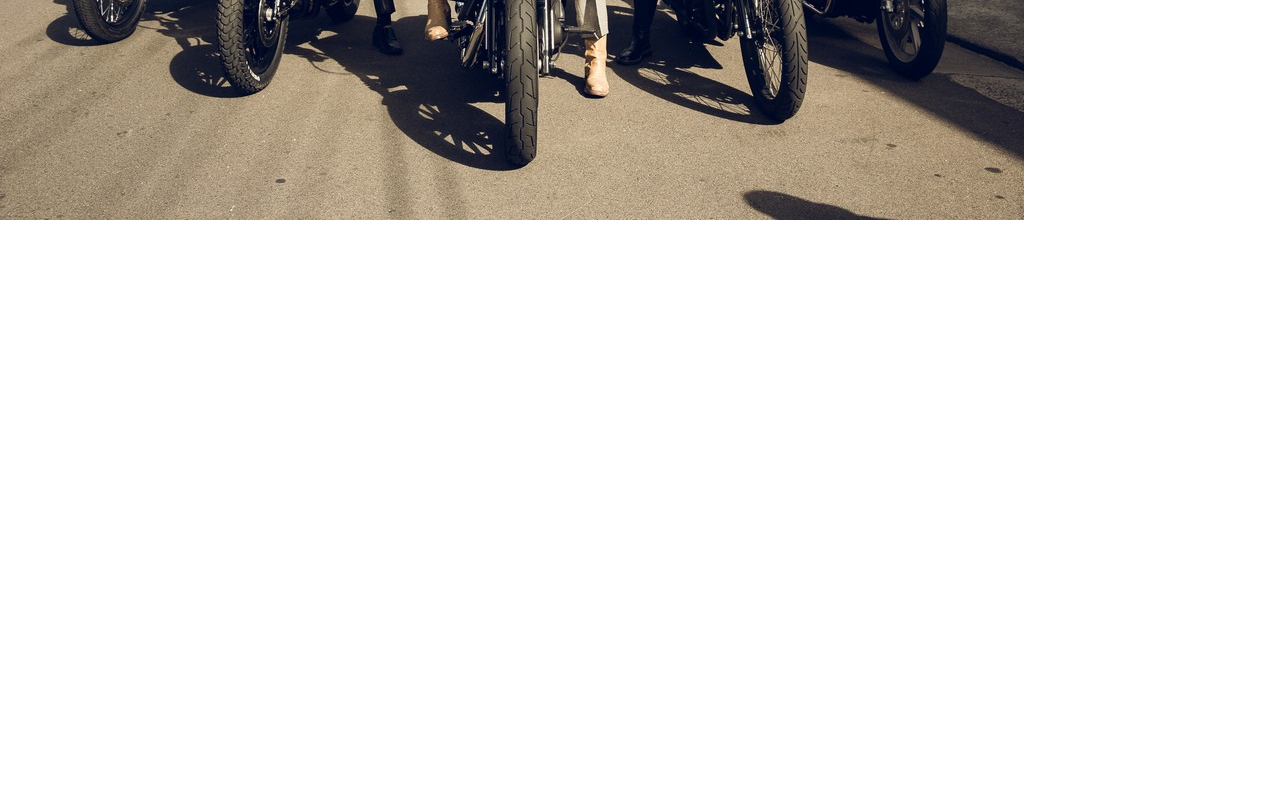
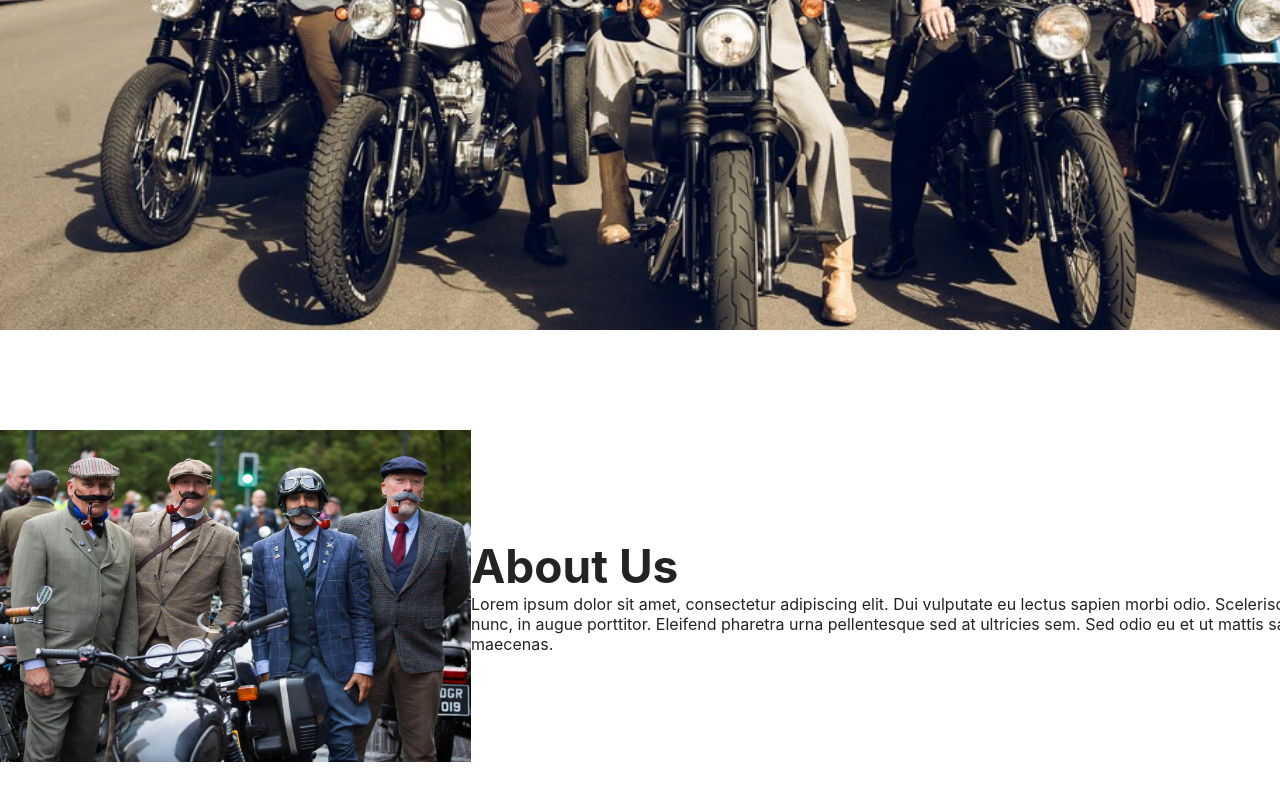
Before and after one commit to SamuelMeijer/agile-project-group5, a JavaScript app: page /about in a window 1280 px wide. Shown: the part 462-1262 px from the top of the page. After the commit the page ends 1224 px from the top, so only its background shows below. Built offline with nearby package versions, Linux system fonts and the light colour scheme; the HTML template or start-up script is replaced by a standard one.

Commit message:
daily save about page

```diff
--- a/src/components/About/About.js
+++ b/src/components/About/About.js
@@ -1,15 +1,26 @@
 import Styles from './about.module.css';
 
-
+import gents from '../../resources/images/distinguished-gents-ride.jpg'
 
 function About() {
     return(
         <div className={Styles.wrapper}>
             <header className={Styles.top}>
                 <div className={Styles.banner}>
-                    <h1 className={Styles.bannerh1}>We Were Born To Race</h1>
+                    <h1 className={Styles.h1}>We Were Born To Race</h1>
                 </div>
             </header>
+
+            <section className={Styles.middle}>
+                <div className={Styles.gentsDiv}>
+                    <img className={Styles.gentsImg} src={gents} alt="Gentlemen" />
+                </div>
+
+                <div className={Styles.middeText}>
+                    <h2 className={Styles.h2}>About Us</h2>
+                    <p className={Styles.p}>Lorem ipsum dolor sit amet, consectetur adipiscing elit. Dui vulputate eu lectus sapien morbi odio. Scelerisque quis duis facilisis nunc, in augue porttitor. Eleifend pharetra urna pellentesque sed at ultricies sem. Sed odio eu et ut mattis sagittis venenatis sed maecenas.</p>
+                </div>
+            </section>
 
 
 
--- a/src/components/About/about.module.css
+++ b/src/components/About/about.module.css
@@ -5,17 +5,12 @@
 }
 
 .wrapper {
-  height: 2796px;
-  width: 1440px;
-  color: #ffffff;
   display: flex;
-  text-align: center;
   justify-content: center;
+  flex-flow: column wrap;
 }
 
 .top {
-  width: 1440px;
-  height: 792px;
   display: flex;
   justify-content: center;
   align-items: center;
@@ -26,12 +21,13 @@
   height: 792px;
   background-image: url("../../resources/images/riding.jpg");
   background-repeat: no-repeat;
+  background-size: cover;
   display: flex;
   justify-content: center;
   align-items: center;
 }
 
-.bannerh1 {
+.h1 {
   font-family: -apple-system, BlinkMacSystemFont, "Segoe UI", Roboto, Oxygen,
     Ubuntu, Cantarell, "Open Sans", "Helvetica Neue", sans-serif;
   font-size: 55px;
@@ -46,3 +42,45 @@
   justify-content: center;
   align-items: center;
 }
+
+.h2 {
+  font-size: 46px;
+  font-family: -apple-system, BlinkMacSystemFont, "Segoe UI", Roboto, Oxygen,
+    Ubuntu, Cantarell, "Open Sans", "Helvetica Neue", sans-serif;
+  color: #232323;
+}
+
+.p {
+  font-family: -apple-system, BlinkMacSystemFont, "Segoe UI", Roboto, Oxygen,
+    Ubuntu, Cantarell, "Open Sans", "Helvetica Neue", sans-serif;
+  font-size: 16px;
+  color: #232323;
+}
+
+.gentsDiv {
+  display: flex;
+  align-items: center;
+  justify-content: center;
+}
+
+.gentsImg {
+  width: 471px;
+  height: 332px;
+}
+
+.middle {
+  display: flex;
+  width: 1440px;
+  margin-top: 100px;
+  align-items: center;
+  justify-content: center;
+  max-width: 1440px;
+}
+
+.middleText {
+  display: flex;
+  justify-content: center;
+  align-items: center;
+  flex-direction: row;
+  text-align: left;
+}
```
